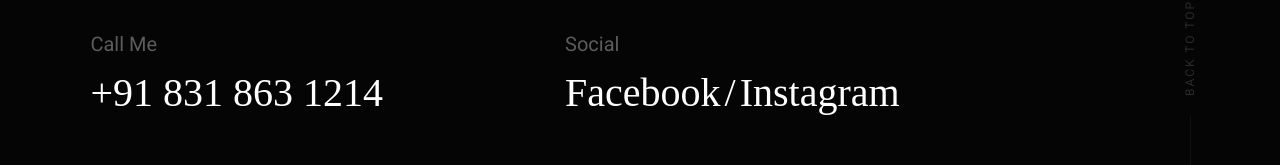
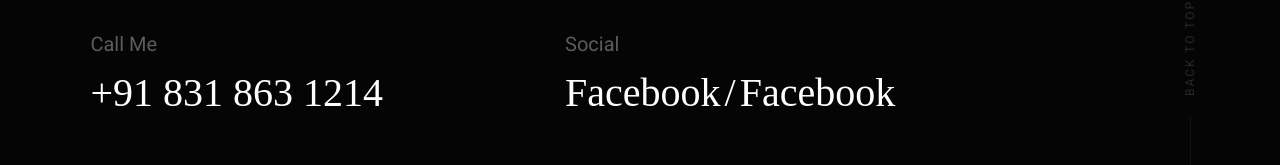
Before and after one commit to shashwat0003/prakharuniyal.github.io, a plain HTML site: page index.html in a window 1280 px wide. Shown: the part 6723-6888 px from the top of the page. Drawn offline with Linux system fonts and the light colour scheme; a web font is replaced by a local one.

Commit message:
Update index.html

```diff
--- a/index.html
+++ b/index.html
@@ -398,7 +398,7 @@
                 <h4>Social</h4>
                 <ul>
                     <li><a href="https://www.facebook.com/UniyalPrakhar" title="Facebook">Facebook</a></li>
-                    <li><a href="https://www.instagram.com/prakhar_uniyal" title="Instagram">Instagram</a></li>
+                    <li><a href="https://www.instagram.com/prakhar_uniyal" title="Facebook">Facebook</a></li>
                 </ul>
             </div>
 
```
